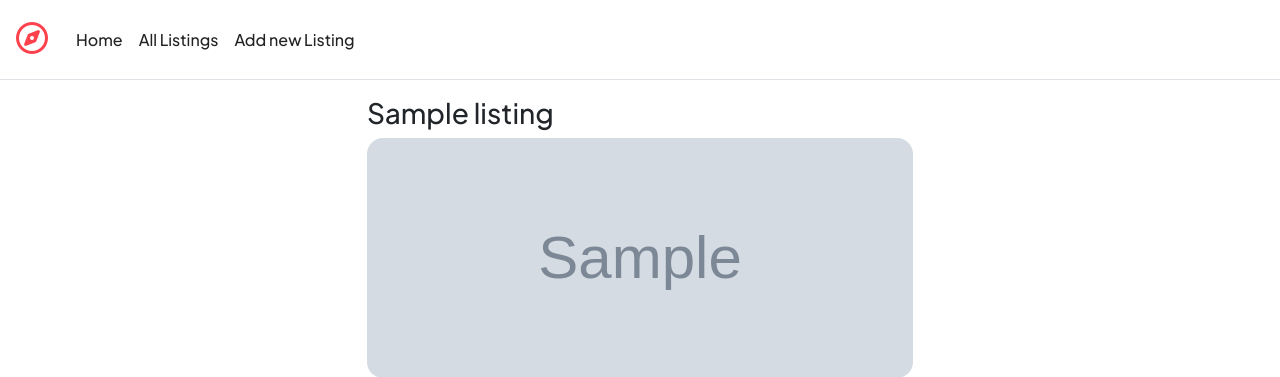
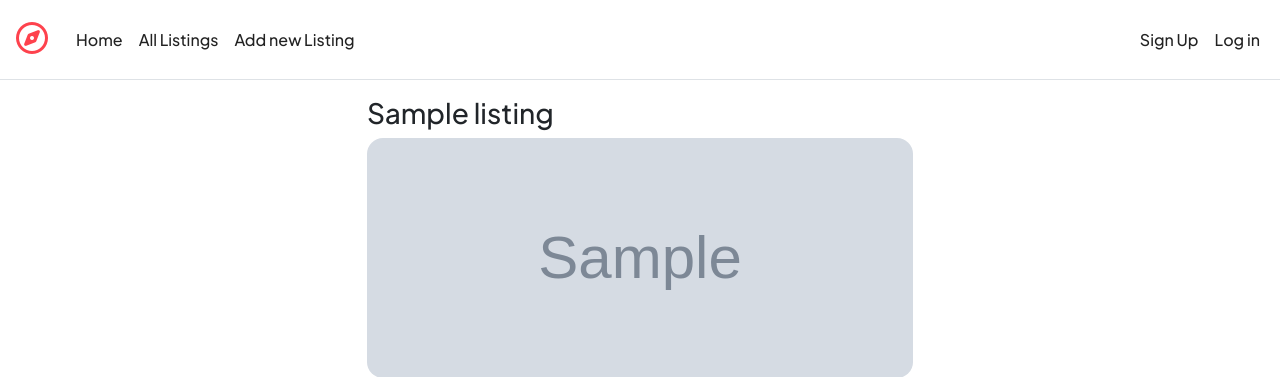
Before and after one commit to Aasimqureshi/WanderLust, a Node project: template views/listings/show.ejs in a window 1280 px wide. Shown: the top 377 px of the page. Run offline with Node 20 templates, Linux system fonts and the light colour scheme; the template is opened without the code that fills it: most values are stand-ins (such as "Sample title", 1, 10 or a date in 2020); grey boxes marked "Sample" are stand-in pictures; some libraries are stand-ins or nearby versions.

Commit message:
Display authentication status in navbar.

```diff
--- a/app.js
+++ b/app.js
@@ -86,6 +86,7 @@ app.get("/", (req, res) => {
 app.use((req, res, next) => {
     res.locals.success = req.flash("success");
     res.locals.error = req.flash("error");
+    res.locals.currUser = req.user;
     next();
 });
 
--- a/views/includes/navbar.ejs
+++ b/views/includes/navbar.ejs
@@ -10,6 +10,15 @@
         <a class="nav-link" href="/listings">All Listings</a>
         <a class="nav-link" href="/listings/new">Add new Listing</a>
       </div>
+      <div class="navbar-nav ms-auto">
+        <% if(!currUser) { %>
+          <a class="nav-link" href="/signup">Sign Up</a>
+          <a class="nav-link" href="/login">Log in</a>
+        <% } %>
+        <% if(currUser) { %>
+        <a class="nav-link" href="/logout">Log out</a>
+        <% } %>
+      </div>
     </div>
   </div>
 </nav>
```
